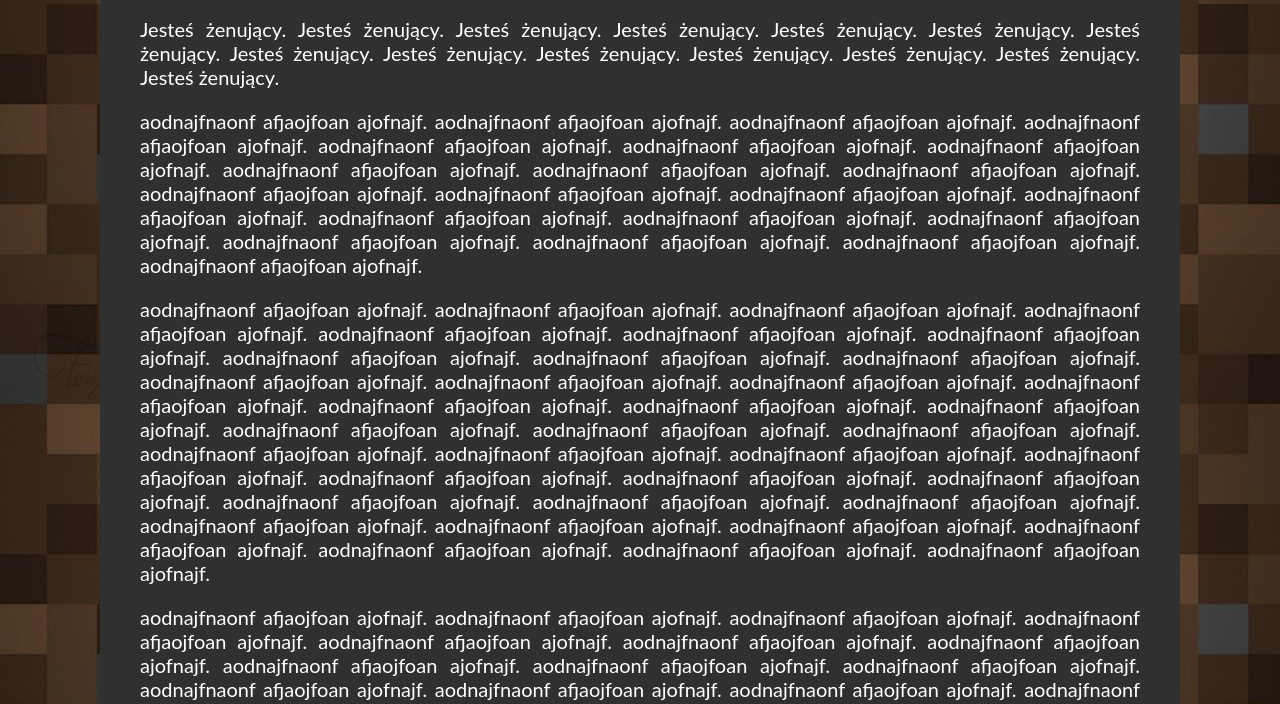
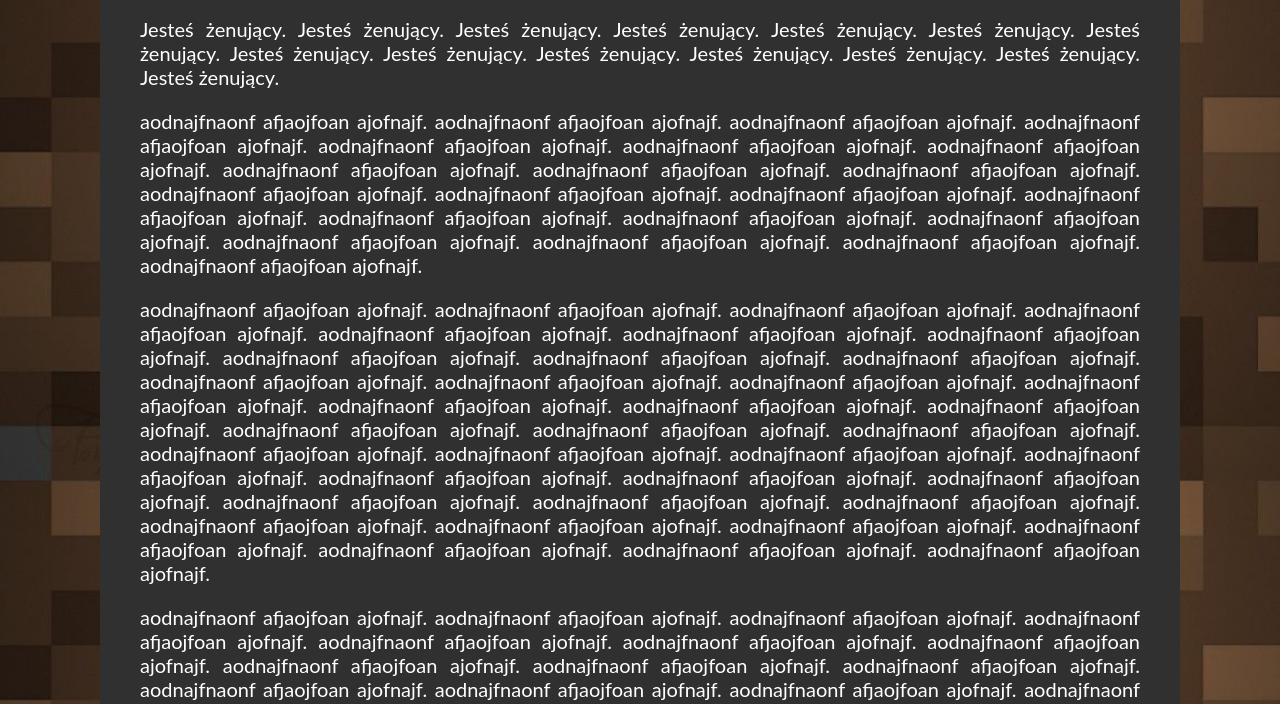
Before and after one commit to GrzegorzZeppelin/Minecruft, a plain HTML site: page index.html in a window 1280 px wide. Shown: the part 396-1100 px from the top of the page. Drawn offline with Linux system fonts and the light colour scheme.

Commit message:
Add files via upload

```diff
--- a/style.css
+++ b/style.css
@@ -1,6 +1,8 @@
 body
 {
     background-image: url(img/mine1.png );
+    background-size: cover;
+    background-repeat: repeat;
     color: white;
     font-family: 'Lato', sans-serif;;
     font-size: 20px;
```
